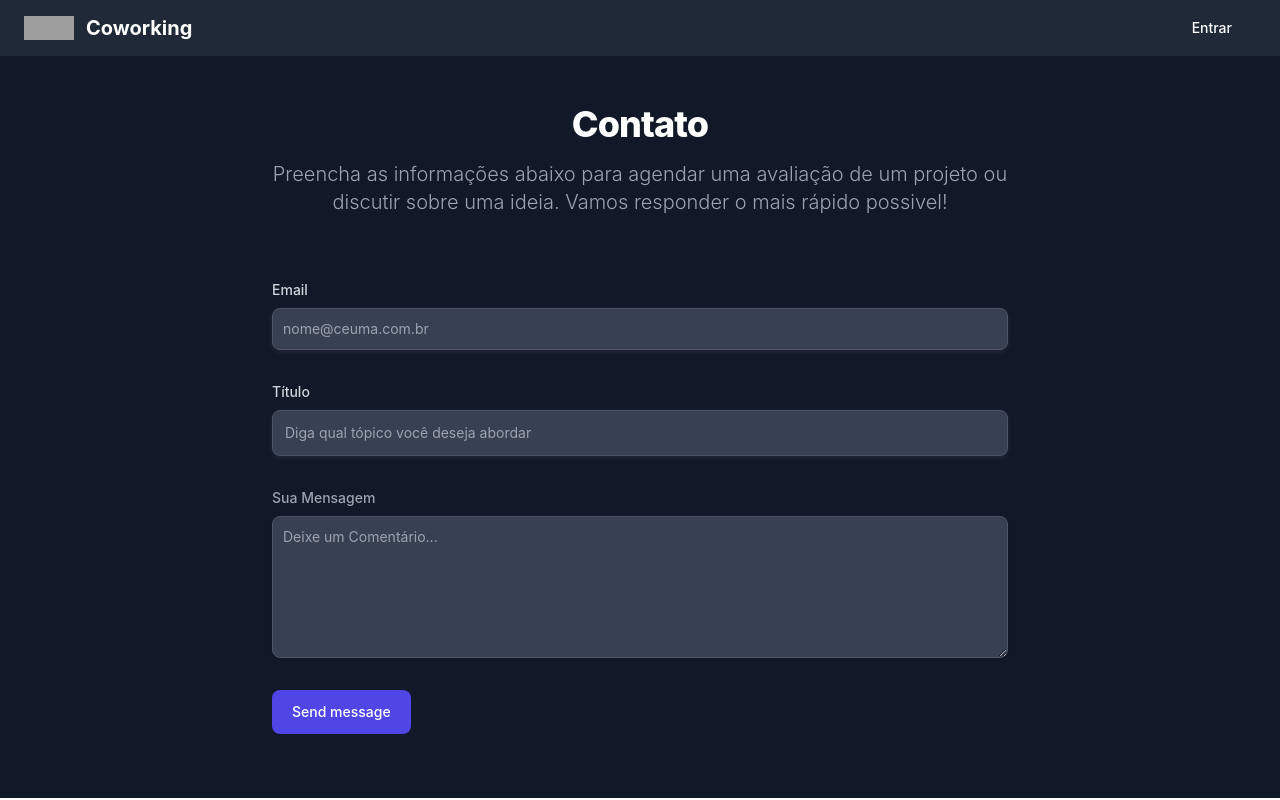
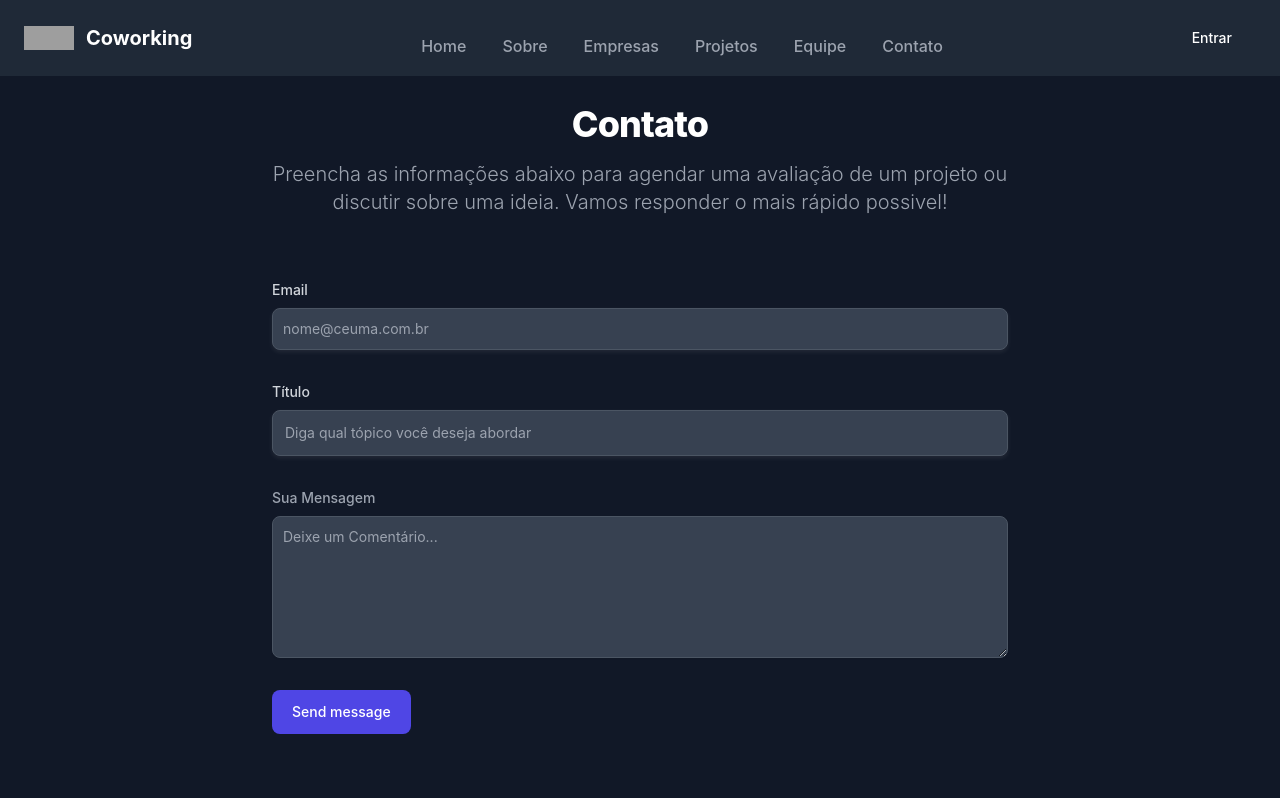
Before and after one commit to victorfrei/coworking, a Next.js app: page /contato in a window 1280 px wide. Built offline with nearby package versions, Linux system fonts and the light colour scheme; grey boxes are pictures that could not be loaded.

Commit message:
Feat: Melhorias

```diff
--- a/components/HeaderMainPage.tsx
+++ b/components/HeaderMainPage.tsx
@@ -55,7 +55,7 @@
                 </a>
 
 
-                <ul className="hidden lg:flex flex-row mt-4 font-medium lg:flex-row lg:space-x-8 lg:mt-0">
+                <ul className="hidden md:flex flex-row mt-4 font-medium lg:flex-row lg:space-x-8 lg:mt-0">
                     {NavMenu.map((e: NavMenuItemType, key: number) =>
                         <li key={key} className="px-1">
                             <Link href={e.link} className={`block py-2 pr-4 pl-3 rounded  ${nav != key ? 'text-gray-800  dark:text-gray-400' : 'bg-primary-600 hover:bg-primary-700 dark:hover:bg-primary-700 text-black dark:text-white'} dark:hover:bg-gray-700 text-center lg:text-primary-700 `} aria-current="page">{e.nome}</Link>
```
